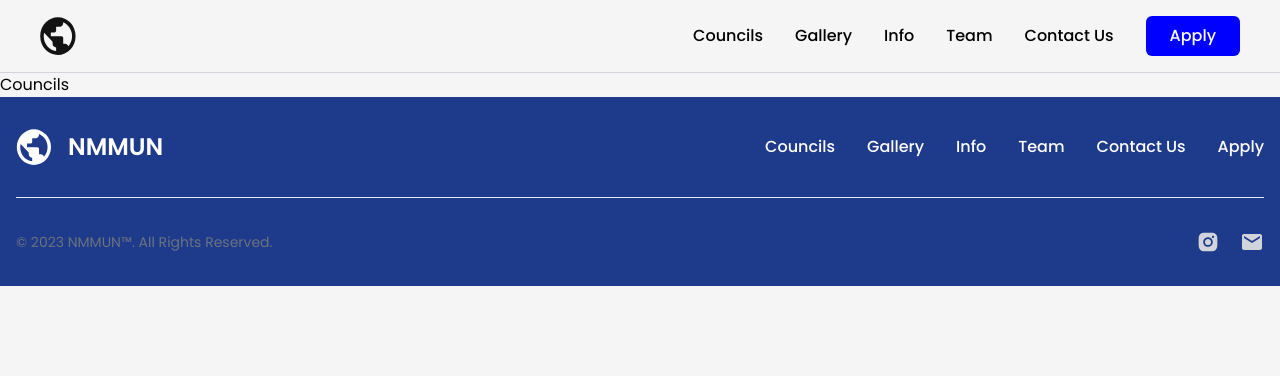
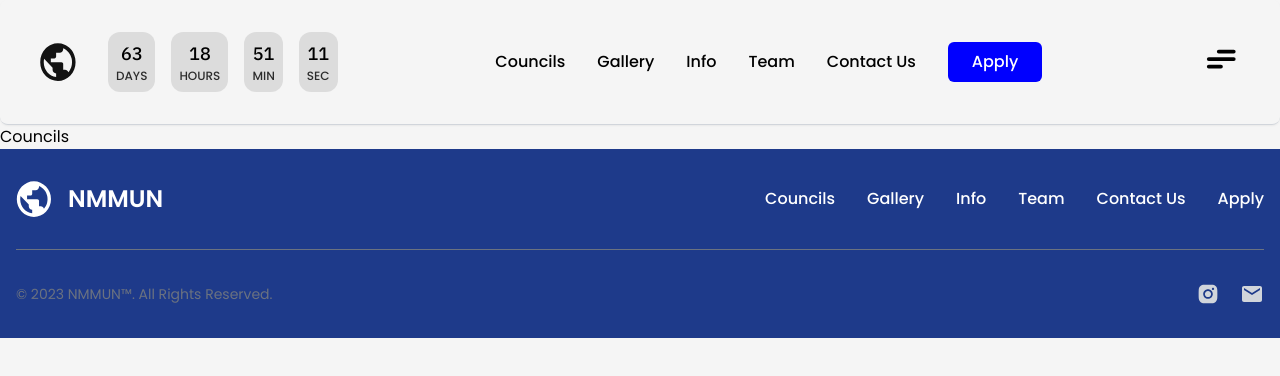
Before and after one commit to yuvi0110/nmmun, a Next.js app: page /councils in a window 1280 px wide. Shown: the top 376 px of the page. Built offline with nearby package versions, Linux system fonts and the light colour scheme.

Commit message:
lotso f changes

```diff
--- /dev/null
+++ b/atoms/sidebarAtom.ts
@@ -0,0 +1,6 @@
+import { atom } from "recoil";
+
+export default atom({
+  default: false,
+  key: "sidebarState"
+})
--- a/components/footer.tsx
+++ b/components/footer.tsx
@@ -27,7 +27,7 @@ function Footer() {
 						</span>
 					</Link>
 
-					<ul className="flex gap-4 lg:gap-8 items-center">
+					<ul className="flex flex-col md:flex-row gap-4 lg:gap-8 items-start md:items-center my-8 md:m-0">
 						<li>
 							<Link
 								href="/councils"
@@ -69,7 +69,7 @@ function Footer() {
 					</ul>
 				</div>
 
-				<hr className="my-6 border-gray-200 sm:mx-auto dark:border-gray-700 lg:my-8" />
+				<hr className="my-6 border-gray-500 sm:mx-auto lg:my-8" />
 
 				<div className="sm:flex sm:items-center sm:justify-between">
 					<span className="text-sm text-gray-500 sm:text-center dark:text-gray-400">
@@ -85,7 +85,7 @@ function Footer() {
 							<span className="sr-only">Instagram Page</span>
 						</a>
 						<a
-							href="mailto:clupaio4@gmail.com"
+							href="mailto:nmmun2023cs@gmail.com"
 							className="text-gray-300 hover:text-white"
 						>
 							<MdEmail className="w-6 h-6" />
--- a/components/nav.tsx
+++ b/components/nav.tsx
@@ -1,13 +1,25 @@
-import React from "react";
-
+import React, { Dispatch, SetStateAction } from "react";
 import Link from "next/link";
 import Image from "next/image";
 import { motion } from "framer-motion";
 
-const Navbar = () => {
+import Timer from "./timer";
+
+const Navbar = ({
+	openSidebar,
+	setOpenSidebar,
+}: {
+	openSidebar: boolean;
+	setOpenSidebar: Dispatch<SetStateAction<boolean>>;
+}) => {
+	const toggleSidebar = () => {
+		console.log("Hi")
+		setOpenSidebar((prev) => !prev);
+	};
+
 	return (
 		<motion.nav
-			className="flex items-center justify-between border-b border-gray-300 p-h py-2 md:py-3 lg:py-4 w-full"
+			className="flex items-center justify-between border-b border-gray-300 p-h py-2 md:py-3 lg:py-4 w-full shadow-sm xl:rounded-lg"
 			initial={{
 				y: -25,
 				opacity: 0,
@@ -15,9 +27,12 @@ const Navbar = () => {
 			animate={{ y: 0, opacity: 1 }}
 			transition={{ duration: 0.4, delay: 1.6 }}
 		>
-			{/* LOGO */}
-			<div>
-				<Image src="/logo.svg" alt="nmmun logo" width={36} height={36} />
+			{/* LOGO + COUNTDOWN */}
+			<div className="flex gap-4 lg:gap-8 items-center">
+				<Link href="/">
+					<Image src="/logo.svg" alt="nmmun logo" width={36} height={36} />
+				</Link>
+				<Timer delay={0} mini />
 			</div>
 
 			{/* LINKS - Desktop */}
@@ -59,10 +74,10 @@ const Navbar = () => {
 			</div>
 
 			{/* LINKS - Mobile */}
-			<div className="md:hidden">
+			<div className="">
 				<button>
 					<label className="hamburger">
-						<input type="checkbox" />
+						<input type="checkbox" onClick={toggleSidebar} />
 						<svg viewBox="0 0 32 32">
 							<path
 								className="line line-top-bottom"
--- /dev/null
+++ b/components/sidebar.tsx
@@ -0,0 +1,112 @@
+import React, { Dispatch, SetStateAction, useEffect } from "react";
+import { MdEmail } from "react-icons/md";
+import { AiFillInstagram } from "react-icons/ai";
+
+import Link from "next/link";
+import Image from "next/image";
+
+function Sidebar({ openSidebar }: { openSidebar: boolean }) {
+	useEffect(() => {
+		console.log(openSidebar);
+	}, [openSidebar]);
+
+	return (
+		<div
+			className={`top-0 transition-all duration-300 fixed bg-blue-800 text-white w-3/4 max-h-screen h-full ${
+				openSidebar ? "right-0" : "-right-3/4"
+			} flex flex-col justify-between py-16`}
+		>
+			{/* LOGO */}
+			<div className="w-full flex justify-center mb-8">
+				<Link href="/">
+					<svg
+						width="57"
+						height="59"
+						viewBox="0 0 57 59"
+						fill="none"
+						xmlns="http://www.w3.org/2000/svg"
+					>
+						<path
+							d="M44.8533 45.443C44.1253 43.1097 42.0253 41.3889 39.5333 41.3889H36.7333V32.6389C36.7333 31.8653 36.4383 31.1235 35.9132 30.5765C35.3881 30.0295 34.6759 29.7222 33.9333 29.7222H17.1333V23.8889H22.7333C23.4759 23.8889 24.1881 23.5816 24.7132 23.0346C25.2383 22.4876 25.5333 21.7458 25.5333 20.9722V15.1389H31.1333C32.6186 15.1389 34.0429 14.5243 35.0931 13.4303C36.1433 12.3364 36.7333 10.8526 36.7333 9.30554V8.10971C40.0835 9.51661 43.0564 11.7482 45.3977 14.6134C47.739 17.4786 49.379 20.8921 50.1771 24.5618C50.9753 28.2314 50.9079 32.0479 49.9807 35.6845C49.0535 39.3211 47.2942 42.6694 44.8533 45.443ZM25.5333 52.8514C14.4733 51.4222 5.93334 41.6222 5.93334 29.7222C5.93334 27.9139 6.15734 26.1639 6.52134 24.5014L19.9333 38.4722V41.3889C19.9333 42.936 20.5233 44.4197 21.5735 45.5137C22.6237 46.6076 24.0481 47.2222 25.5333 47.2222M28.3333 0.555542C24.6563 0.555542 21.0153 1.30996 17.6182 2.77572C14.2211 4.24148 11.1344 6.38989 8.53435 9.09826C3.28333 14.5681 0.333344 21.9867 0.333344 29.7222C0.333344 37.4577 3.28333 44.8763 8.53435 50.3462C11.1344 53.0545 14.2211 55.2029 17.6182 56.6687C21.0153 58.1345 24.6563 58.8889 28.3333 58.8889C35.7594 58.8889 42.8813 55.816 48.1323 50.3462C53.3834 44.8763 56.3333 37.4577 56.3333 29.7222C56.3333 25.892 55.6091 22.0993 54.202 18.5606C52.7948 15.0219 50.7324 11.8066 48.1323 9.09826C45.5323 6.38989 42.4456 4.24148 39.0485 2.77572C35.6514 1.30996 32.0104 0.555542 28.3333 0.555542Z"
+							fill="#fff"
+						/>
+					</svg>
+				</Link>
+			</div>
+
+			{/* LINKS */}
+			<ul className="flex flex-col gap-4 lg:gap-8 justify-center p-6">
+				<li>
+					<Link
+						href="/councils"
+						className="uppercase link text-xl"
+						title="Councils"
+					>
+						Councils
+					</Link>
+				</li>
+				<li>
+					<Link
+						href="/gallery"
+						className="uppercase link text-xl"
+						title="Gallery"
+					>
+						Gallery
+					</Link>
+				</li>
+				<li>
+					<Link href="/info" className="uppercase link text-xl" title="Info">
+						Info
+					</Link>
+				</li>
+				<li>
+					<Link href="/team" className="uppercase link text-xl" title="Team">
+						Team
+					</Link>
+				</li>
+				<li>
+					<Link
+						href="/contact"
+						className="uppercase link text-xl"
+						title="Contact Us"
+					>
+						Contact Us
+					</Link>
+				</li>
+				<li>
+					<Link href="/apply" className="uppercase link text-xl" title="Apply">
+						Apply
+					</Link>
+				</li>
+			</ul>
+
+			{/* SOCIALS */}
+			<hr className="my-6 border-gray-500 sm:mx-auto lg:my-8" />
+
+			<div className="sm:flex sm:items-center sm:justify-between p-6">
+				<span className="text-sm text-gray-500 sm:text-center dark:text-gray-400">
+					© 2023 NMMUN™. All Rights Reserved.
+				</span>
+
+				<div className="flex mt-4 space-x-5 sm:justify-center sm:mt-0">
+					<a
+						href="https://www.instagram.com/nmmun_23/"
+						className="text-gray-300 hover:text-white"
+					>
+						<AiFillInstagram className="w-8 h-8" />
+						<span className="sr-only">Instagram Page</span>
+					</a>
+					<a
+						href="mailto:nmmun2023cs@gmail.com"
+						className="text-gray-300 hover:text-white"
+					>
+						<MdEmail className="w-8 h-8" />
+						<span className="sr-only">Email Link</span>
+					</a>
+				</div>
+			</div>
+		</div>
+	);
+}
+
+export default Sidebar;
--- /dev/null
+++ b/components/timer.tsx
@@ -0,0 +1,143 @@
+import React from "react";
+import { motion } from "framer-motion";
+import { useState, useEffect } from "react";
+
+const enterVariants = {
+	hidden: {
+		y: 25,
+		opacity: 0,
+	},
+	visible: {
+		y: 0,
+		opacity: 1,
+	},
+};
+
+const Timer = ({ delay, mini }: { delay: number; mini?: boolean }) => {
+	const [days, setDays] = useState(99);
+	const [hours, setHours] = useState(99);
+	const [minutes, setMinutes] = useState(99);
+	const [seconds, setSeconds] = useState(99);
+
+	useEffect(() => {
+		const targetTime = new Date("2023-9-23 23:59:59");
+		const now = new Date();
+		const difference = targetTime.getTime() - now.getTime();
+
+		let gSeconds = Math.floor(difference / 1000),
+			gMinutes = Math.floor(gSeconds / 60),
+			gHours = Math.floor(gMinutes / 60),
+			gDays = Math.floor(gHours / 24);
+		gHours %= 24;
+		gMinutes %= 60;
+		gSeconds %= 60;
+
+		setSeconds(gSeconds);
+		setMinutes(gMinutes);
+		setHours(gHours);
+		setDays(gDays);
+
+		const timerInterval = setInterval(() => {
+			if (seconds > 0) {
+				setSeconds(seconds - 1);
+			}
+			if (seconds === 0) {
+				if (minutes === 0) {
+					if (hours === 0) {
+						if (days === 0) {
+							clearInterval(timerInterval);
+						} else {
+							setDays(days - 1);
+							setHours(23);
+						}
+					} else {
+						setHours(hours - 1);
+						setMinutes(59);
+					}
+				} else {
+					setMinutes(minutes - 1);
+					setSeconds(59);
+				}
+			}
+		}, 1000);
+		return () => {
+			clearInterval(timerInterval);
+		};
+	});
+
+	return mini ? (
+		<motion.div
+			className="grid grid-flow-col gap-2 md:gap-4 text-center auto-cols-max my-4 relative z-10"
+			variants={enterVariants}
+			initial="hidden"
+			animate="visible"
+			transition={{
+				duration: 0.4,
+				delay,
+			}}
+		>
+			<div className="timer-container bg-opacity-10">
+				<span className="number-span text-lg">
+					<span>{days < 10 ? `0${days}` : days}</span>
+				</span>
+				<span className="detail-span text-xs">days</span>
+			</div>
+			<div className="timer-container bg-opacity-10">
+				<span className="number-span text-lg">
+					<span>{hours < 10 ? `0${hours}` : hours}</span>
+				</span>
+				<span className="detail-span text-xs">hours</span>
+			</div>
+			<div className="timer-container bg-opacity-10">
+				<span className="number-span text-lg">
+					<span>{minutes < 10 ? `0${minutes}` : minutes}</span>
+				</span>
+				<span className="detail-span text-xs">min</span>
+			</div>
+			<div className="timer-container bg-opacity-10">
+				<span className="number-span text-lg">
+					<span>{seconds < 10 ? `0${seconds}` : seconds}</span>
+				</span>
+				<span className="detail-span text-xs">sec</span>
+			</div>
+		</motion.div>
+	) : (
+		<motion.div
+			className="grid grid-flow-col gap-2 md:gap-4 text-center auto-cols-max my-4 md:my-6 relative z-10"
+			variants={enterVariants}
+			initial="hidden"
+			animate="visible"
+			transition={{
+				duration: 0.4,
+				delay,
+			}}
+		>
+			<div className="timer-container">
+				<span className="number-span">
+					<span>{days < 10 ? `0${days}` : days}</span>
+				</span>
+				<span className="detail-span">days</span>
+			</div>
+			<div className="timer-container">
+				<span className="number-span">
+					<span>{hours < 10 ? `0${hours}` : hours}</span>
+				</span>
+				<span className="detail-span">hours</span>
+			</div>
+			<div className="timer-container">
+				<span className="number-span">
+					<span>{minutes < 10 ? `0${minutes}` : minutes}</span>
+				</span>
+				<span className="detail-span">min</span>
+			</div>
+			<div className="timer-container">
+				<span className="number-span">
+					<span>{seconds < 10 ? `0${seconds}` : seconds}</span>
+				</span>
+				<span className="detail-span">sec</span>
+			</div>
+		</motion.div>
+	);
+};
+
+export default Timer;
--- a/package.json
+++ b/package.json
@@ -13,7 +13,8 @@
 		"next": "13.4.12",
 		"react": "18.2.0",
 		"react-dom": "18.2.0",
-		"react-icons": "^4.10.1"
+		"react-icons": "^4.10.1",
+		"recoil": "^0.7.7"
 	},
 	"devDependencies": {
 		"@types/node": "20.4.3",
--- a/pages/_app.tsx
+++ b/pages/_app.tsx
@@ -1,18 +1,22 @@
 import "@/styles/globals.css";
 import type { AppProps } from "next/app";
 import { usePathname } from "next/navigation";
+import { RecoilRoot } from "recoil";
 
 import { AnimatePresence, motion } from "framer-motion";
 
 import Navbar from "@/components/nav";
 import Footer from "@/components/footer";
+import Sidebar from "@/components/sidebar";
+import { useState } from "react";
 
 export default function App({ Component, pageProps }: AppProps) {
 	const pathname = usePathname();
+	const [openSidebar, setOpenSidebar] = useState(false);
 
 	return (
 		<AnimatePresence mode="wait">
-			{/* <motion.div
+			<motion.div
 				className="w-full h-full bg-blue-600 fixed top-0 left-0 z-50 flex justify-center items-center"
 				initial={{
 					x: 0,
@@ -44,24 +48,30 @@ export default function App({ Component, pageProps }: AppProps) {
 					transition={{
 						duration: 0.8,
 					}}
+					key={pathname}
 				>
 					<path
 						d="M44.8533 45.443C44.1253 43.1097 42.0253 41.3889 39.5333 41.3889H36.7333V32.6389C36.7333 31.8653 36.4383 31.1235 35.9132 30.5765C35.3881 30.0295 34.6759 29.7222 33.9333 29.7222H17.1333V23.8889H22.7333C23.4759 23.8889 24.1881 23.5816 24.7132 23.0346C25.2383 22.4876 25.5333 21.7458 25.5333 20.9722V15.1389H31.1333C32.6186 15.1389 34.0429 14.5243 35.0931 13.4303C36.1433 12.3364 36.7333 10.8526 36.7333 9.30554V8.10971C40.0835 9.51661 43.0564 11.7482 45.3977 14.6134C47.739 17.4786 49.379 20.8921 50.1771 24.5618C50.9753 28.2314 50.9079 32.0479 49.9807 35.6845C49.0535 39.3211 47.2942 42.6694 44.8533 45.443ZM25.5333 52.8514C14.4733 51.4222 5.93334 41.6222 5.93334 29.7222C5.93334 27.9139 6.15734 26.1639 6.52134 24.5014L19.9333 38.4722V41.3889C19.9333 42.936 20.5233 44.4197 21.5735 45.5137C22.6237 46.6076 24.0481 47.2222 25.5333 47.2222M28.3333 0.555542C24.6563 0.555542 21.0153 1.30996 17.6182 2.77572C14.2211 4.24148 11.1344 6.38989 8.53435 9.09826C3.28333 14.5681 0.333344 21.9867 0.333344 29.7222C0.333344 37.4577 3.28333 44.8763 8.53435 50.3462C11.1344 53.0545 14.2211 55.2029 17.6182 56.6687C21.0153 58.1345 24.6563 58.8889 28.3333 58.8889C35.7594 58.8889 42.8813 55.816 48.1323 50.3462C53.3834 44.8763 56.3333 37.4577 56.3333 29.7222C56.3333 25.892 55.6091 22.0993 54.202 18.5606C52.7948 15.0219 50.7324 11.8066 48.1323 9.09826C45.5323 6.38989 42.4456 4.24148 39.0485 2.77572C35.6514 1.30996 32.0104 0.555542 28.3333 0.555542Z"
 						fill="#fff"
 					/>
 				</motion.svg>
-			</motion.div> */}
+			</motion.div>
 
 			<div
-				className="max-w-7xl relative"
+				className={`max-w-7xl relative transition-all duration-300 ${
+					openSidebar ? "-translate-x-3/4" : "translate-x-0"
+				}`}
 				style={{
 					width: "100vw",
 				}}
 			>
-				<Navbar />
+				<Navbar setOpenSidebar={setOpenSidebar} openSidebar={openSidebar} />
 				<Component {...pageProps} />
 				<Footer />
 			</div>
+
+			{/* Side Mobile Nav */}
+			<Sidebar openSidebar={openSidebar} />
 		</AnimatePresence>
 	);
 }
--- a/pages/_document.tsx
+++ b/pages/_document.tsx
@@ -1,4 +1,4 @@
-import { Html, Head, Main, NextScript } from 'next/document'
+import { Html, Head, Main, NextScript } from "next/document";
 
 export default function Document() {
 	return (
@@ -9,5 +9,5 @@ export default function Document() {
 					<NextScript />
 			</body>
 		</Html>
-  )
+	);
 }
--- a/pages/index.tsx
+++ b/pages/index.tsx
@@ -1,8 +1,8 @@
 import Head from "next/head";
 import { motion } from "framer-motion";
 
+import ImageWithDetails from "@/layouts/img-details";
 import Hero from "@/components/hero";
-import ImageWithDetails from "@/layouts/img-details";
 import Heading from "@/components/heading";
 import Details from "@/components/details";
 import SubHeading from "@/components/sub-heading";
--- a/styles/globals.css
+++ b/styles/globals.css
@@ -23,7 +23,7 @@
 		@apply font-semibold bg-white px-6 py-2 text-black rounded-md;
 	}
 	.timer-container {
-		@apply flex flex-col p-2 bg-blue-900 rounded-xl;
+		@apply flex flex-col p-2 bg-black bg-opacity-50 rounded-xl;
 	}
 	.number-span {
 		@apply font-mono text-4xl md:text-5xl font-medium;
```
Also changed, not shown: components/hero.tsx (+13 -40 lines), 1 other file (tests, documents, lock files or other folders). Lines whose indentation alone changed are shown as unchanged.
